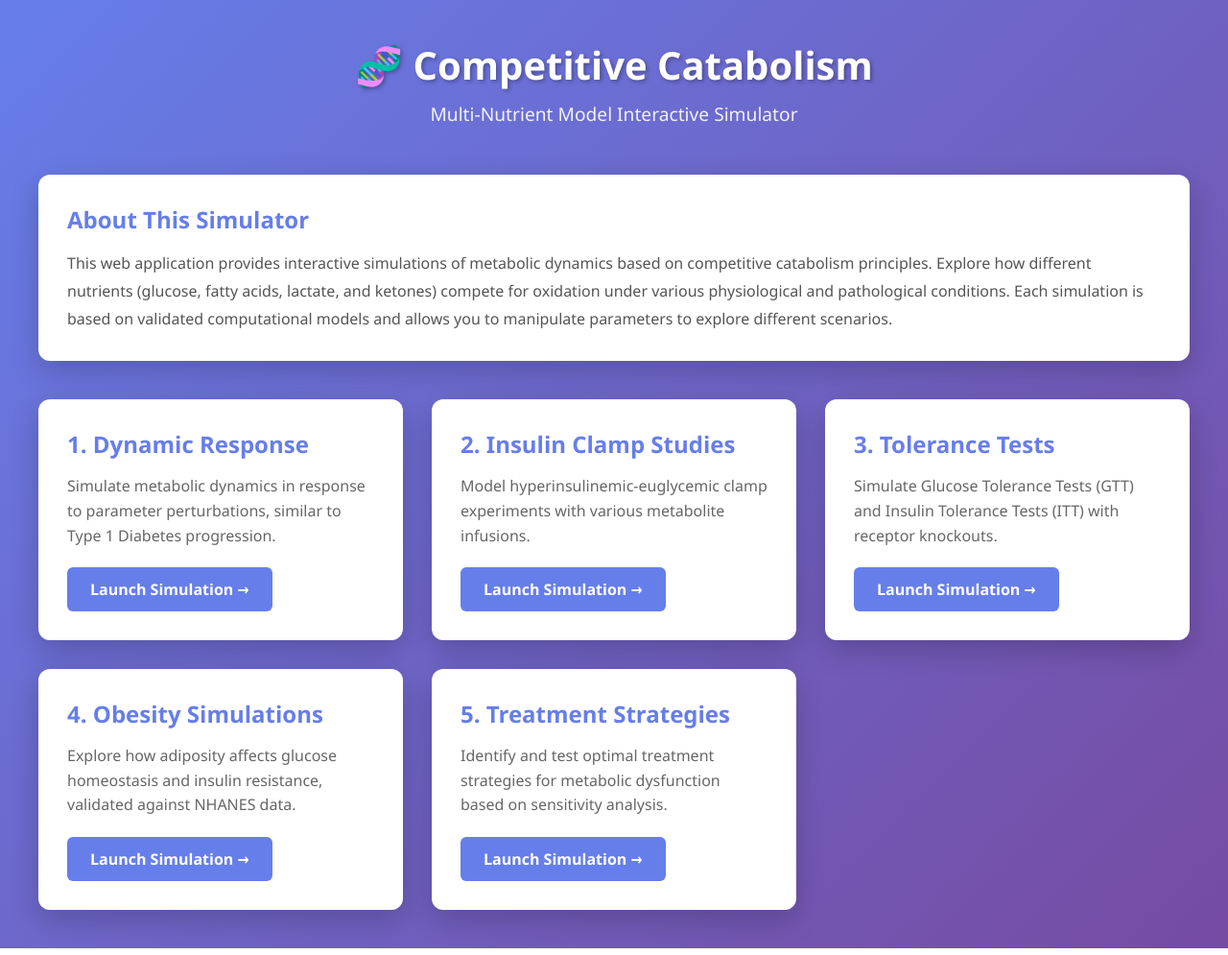
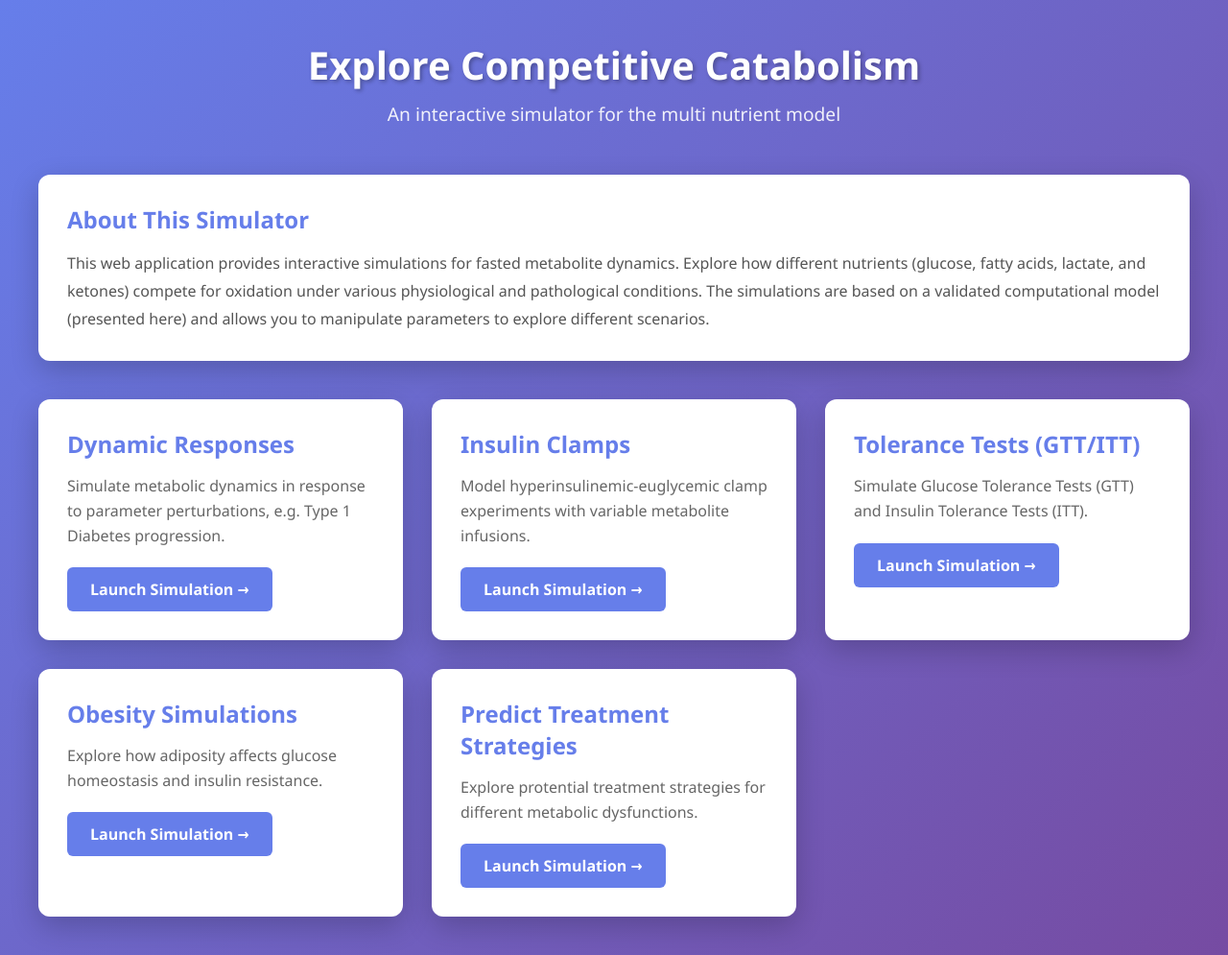
Before and after one commit to weilandtd/CompetitiveCatabolism, a Flask app: page / in a window 1280 px wide. Shown: the whole page at 96% size. Run offline with Flask 2, Linux system fonts and the light colour scheme.

Commit message:
ENH: Edit text for the starting page

```diff
--- a/web_app/template/index.html
+++ b/web_app/template/index.html
@@ -138,50 +138,50 @@
 </head>
 <body>
     <header>
-        <h1>🧬 Competitive Catabolism</h1>
-        <p>Multi-Nutrient Model Interactive Simulator</p>
+        <h1>Explore Competitive Catabolism</h1>
+        <p>An interactive simulator for the multi nutrient model</p>
     </header>
 
     <div class="container">
         <div class="info-section">
             <h2>About This Simulator</h2>
             <p>
-                This web application provides interactive simulations of metabolic dynamics based on
-                competitive catabolism principles. Explore how different nutrients (glucose, fatty acids,
+                This web application provides interactive simulations for fasted metabolite dynamics.
+                Explore how different nutrients (glucose, fatty acids,
                 lactate, and ketones) compete for oxidation under various physiological and pathological
-                conditions. Each simulation is based on validated computational models and allows you to
+                conditions. The simulations are based on a validated computational model (presented here) and allows you to
                 manipulate parameters to explore different scenarios.
             </p>
         </div>
 
         <div class="simulation-grid">
             <a href="/dynamic_response" class="simulation-card">
-                <h2>1. Dynamic Response</h2>
-                <p>Simulate metabolic dynamics in response to parameter perturbations, similar to Type 1 Diabetes progression.</p>
+                <h2>Dynamic Responses</h2>
+                <p>Simulate metabolic dynamics in response to parameter perturbations, e.g. Type 1 Diabetes progression.</p>
                 <span class="btn-primary">Launch Simulation →</span>
             </a>
 
             <a href="/insulin_clamp" class="simulation-card">
-                <h2>2. Insulin Clamp Studies</h2>
-                <p>Model hyperinsulinemic-euglycemic clamp experiments with various metabolite infusions.</p>
+                <h2>Insulin Clamps</h2>
+                <p>Model hyperinsulinemic-euglycemic clamp experiments with variable metabolite infusions.</p>
                 <span class="btn-primary">Launch Simulation →</span>
             </a>
 
             <a href="/tolerance_tests" class="simulation-card">
-                <h2>3. Tolerance Tests</h2>
-                <p>Simulate Glucose Tolerance Tests (GTT) and Insulin Tolerance Tests (ITT) with receptor knockouts.</p>
+                <h2>Tolerance Tests (GTT/ITT)</h2>
+                <p>Simulate Glucose Tolerance Tests (GTT) and Insulin Tolerance Tests (ITT).</p>
                 <span class="btn-primary">Launch Simulation →</span>
             </a>
 
             <a href="/obesity" class="simulation-card">
-                <h2>4. Obesity Simulations</h2>
-                <p>Explore how adiposity affects glucose homeostasis and insulin resistance, validated against NHANES data.</p>
+                <h2>Obesity Simulations</h2>
+                <p>Explore how adiposity affects glucose homeostasis and insulin resistance.</p>
                 <span class="btn-primary">Launch Simulation →</span>
             </a>
 
             <a href="/treatment" class="simulation-card">
-                <h2>5. Treatment Strategies</h2>
-                <p>Identify and test optimal treatment strategies for metabolic dysfunction based on sensitivity analysis.</p>
+                <h2>Predict Treatment Strategies</h2>
+                <p>Explore protential treatment strategies for different metabolic dysfunctions.</p>
                 <span class="btn-primary">Launch Simulation →</span>
             </a>
         </div>
```
